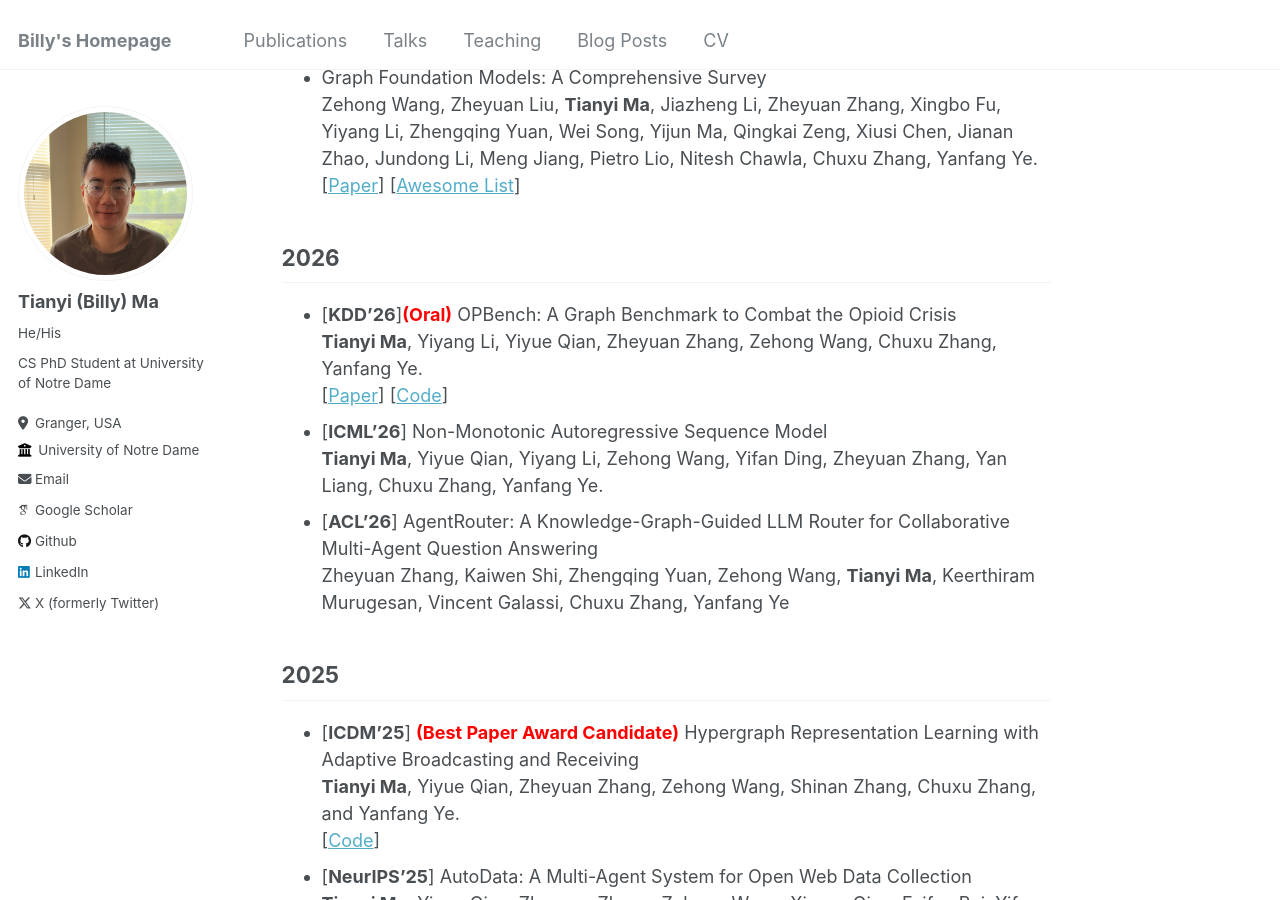
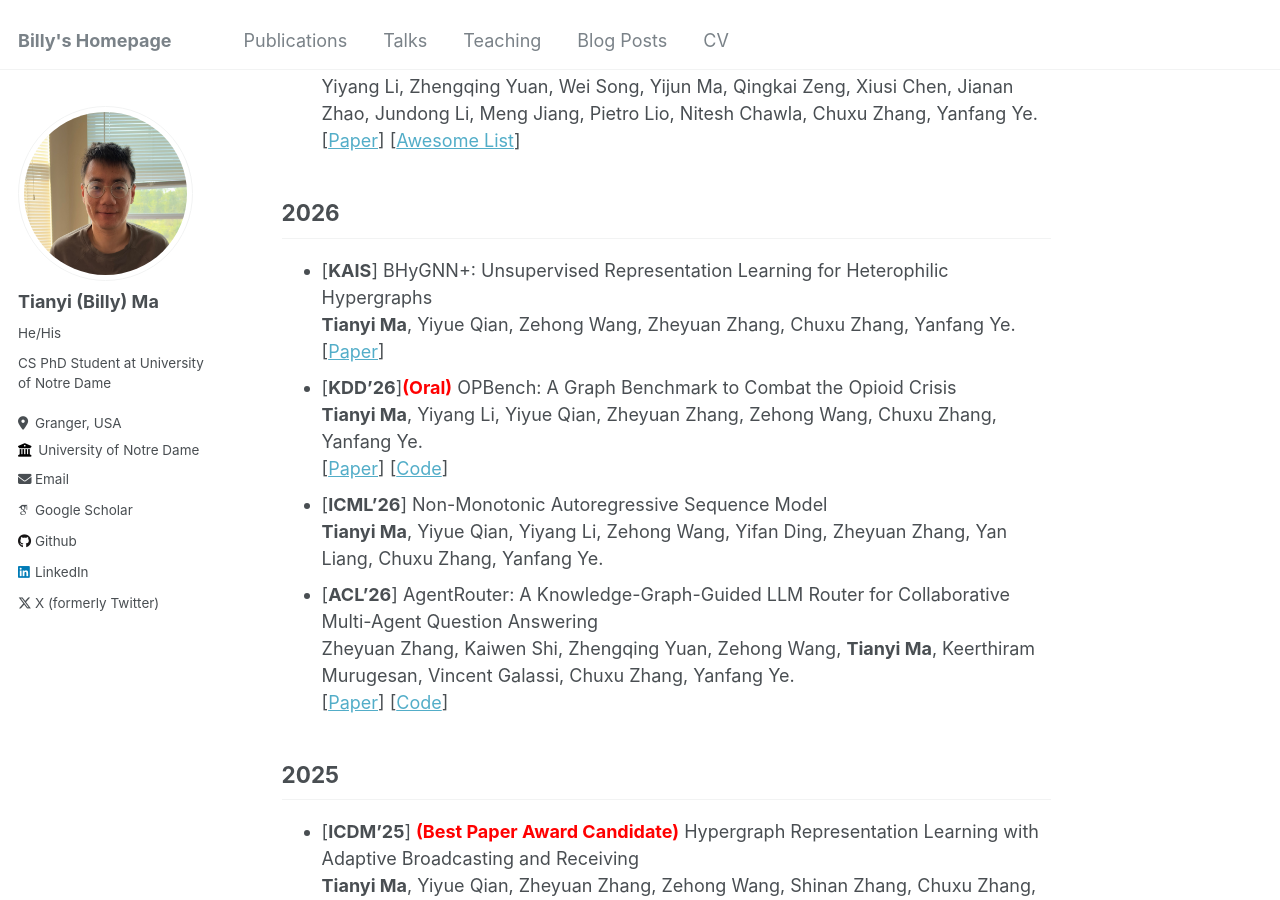
Before and after one commit to Tianyi-Billy-Ma/Tianyi-Billy-Ma.github.io, a Jekyll site: the page built from _pages/about.md, in a window 1280 px wide and 900 px high, scrolled down 1525 px. Built offline with Jekyll 4.4.1, drawn with Linux system fonts in a browser that asks for light colours; some web fonts are replaced; some of the changed text lies outside the part shown.

Commit message:
Add BHyGNN+ KAIS acceptance to news and 2026 publications
Co-Authored-By: Claude Opus 4.8 (1M context) <noreply@anthropic.com>

```diff
--- a/_pages/about.md
+++ b/_pages/about.md
@@ -15,6 +15,7 @@ My research fields fail in graph/hypergraph Learning and its application with La
 # News
 
 <ul class="news-timeline">
+  <li><span class="news-date">2026.06</span> One first-authored paper BHyGNN+ is accepted by KAIS.</li>
   <li><span class="news-date">2026.05</span> One first-authored paper OPBench is accepted by KDD'26 (oral).</li>
   <li><span class="news-date">2026.04</span> One first-authored paper N-MARS is accepted by ICML'26.</li>
   <li><span class="news-date">2025.12</span> We release beta version of AutoData. <a href="https://github.com/Tianyi-Billy-Ma/AutoData">Link</a></li>
@@ -52,13 +50,17 @@ My research fields fail in graph/hypergraph Learning and its application with La
 
 ## 2026
 
+- [**KAIS**] BHyGNN+: Unsupervised Representation Learning for Heterophilic Hypergraphs\
+  **Tianyi Ma**, Yiyue Qian, Zehong Wang, Zheyuan Zhang, Chuxu Zhang, Yanfang Ye.\
+  [[Paper](https://arxiv.org/abs/2602.14919)]
 - [**KDD'26**]**<font color='red'>(Oral)</font>** OPBench: A Graph Benchmark to Combat the Opioid Crisis\
   **Tianyi Ma**, Yiyang Li, Yiyue Qian, Zheyuan Zhang, Zehong Wang, Chuxu Zhang, Yanfang Ye.\
   [[Paper](https://arxiv.org/pdf/2602.14602)] [[Code](https://github.com/Tianyi-Billy-Ma/OPBench)]
 - [**ICML'26**] Non-Monotonic Autoregressive Sequence Model\
   **Tianyi Ma**, Yiyue Qian, Yiyang Li, Zehong Wang, Yifan Ding, Zheyuan Zhang, Yan Liang, Chuxu Zhang, Yanfang Ye.
 - [**ACL'26**] AgentRouter: A Knowledge-Graph-Guided LLM Router for Collaborative Multi-Agent Question Answering\
-  Zheyuan Zhang, Kaiwen Shi, Zhengqing Yuan, Zehong Wang, **Tianyi Ma**, Keerthiram Murugesan, Vincent Galassi, Chuxu Zhang, Yanfang Ye
+  Zheyuan Zhang, Kaiwen Shi, Zhengqing Yuan, Zehong Wang, **Tianyi Ma**, Keerthiram Murugesan, Vincent Galassi, Chuxu Zhang, Yanfang Ye.\
+  [[Paper](https://arxiv.org/pdf/2510.05445)] [[Code](https://anonymous.4open.science/r/AgentRouter/readme.md)]
 
 ## 2025
 
```
Also changed, not shown: other parts of _pages/about.md (+0 -3 lines).
